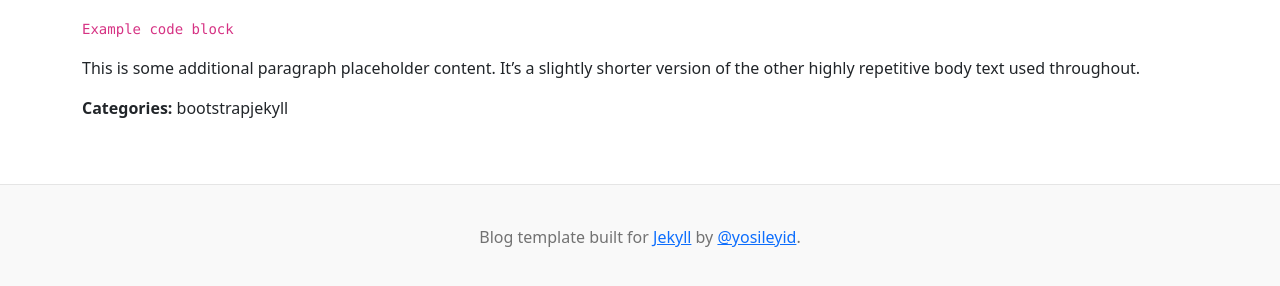
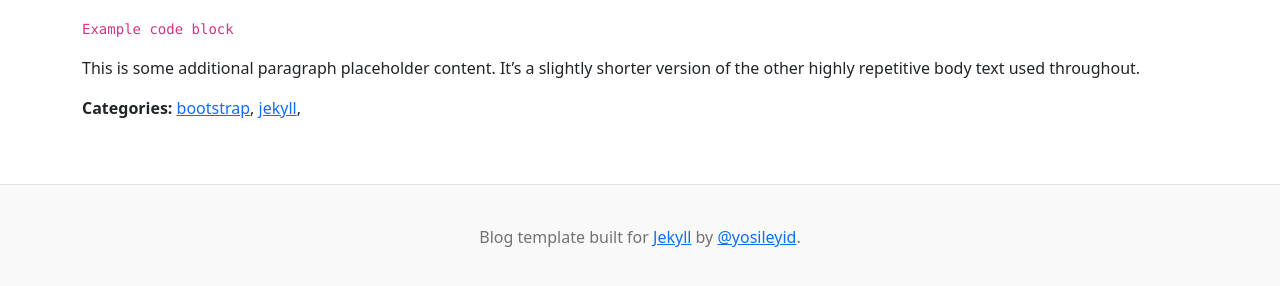
Before and after one commit to yaret-moreno/yaret-moreno.github.io, a Jekyll site: the page built from _posts/2023-02-26-sample-blog-post.md, in a window 1280 px wide. Shown: the part 1393-1679 px from the top of the page. Built offline with Jekyll 4.4.1, drawn with Linux system fonts in a browser that asks for light colours.

Commit message:
Transfering over to @Jekyll-Bootsrap

```diff
--- a/_config.yml
+++ b/_config.yml
@@ -35,10 +35,10 @@ description: >- # this means to ignore newlines until "baseurl:"
 # processes in more detail to help you. If you
 # get stuck feel free to reach out.
 #
-# "/jekyll-newspaper"
+# "/jekyll-newspaper/"
 
 
-baseurl        : "/jekyll-newspaper"
+baseurl        : "/" # "/jekyll-newspaper/"
 
 # URL
 #
@@ -49,7 +49,7 @@ baseurl        : "/jekyll-newspaper"
 # You should change this to your sitename or there will be
 # issues in links.
 
-url            : "https://yosileyid.github.io"
+url            : "" # "https://yosileyid.github.io"
 
 # SOCIAL
 #
--- a/_layouts/post.html
+++ b/_layouts/post.html
@@ -2,7 +2,7 @@
 
 <body>
   <main class="container" style="padding-top: 42px;">
-    <a href="/">Home</a>
+    <a href="{{site.url}}{{site.baseurl}}">Home</a>
     <article class="blog-post" style="padding-top: 12px;">
 
       <h2 class="blog-post-title mb-1">{{ page.title }}</h2>
@@ -16,7 +16,10 @@
 
       {{content}}
 
-      <strong>Categories:</strong> {{ page.categories }}
+      <strong>Categories:</strong>
+      {% for category in page.categories %}
+      <a href="{{category.url}}">{{category}}</a>,
+      {% endfor %}
     </article>
   </main>
 
```
Also changed, not shown: _categories/bootstrap.md (+1 -1 lines).
